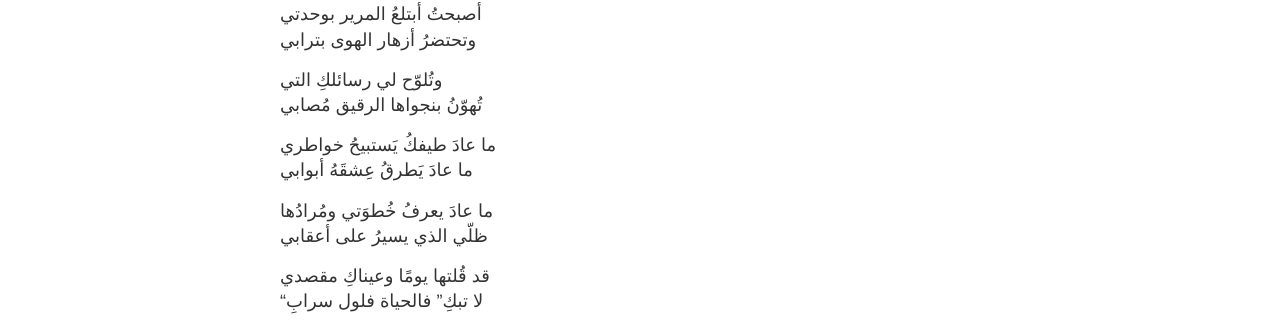
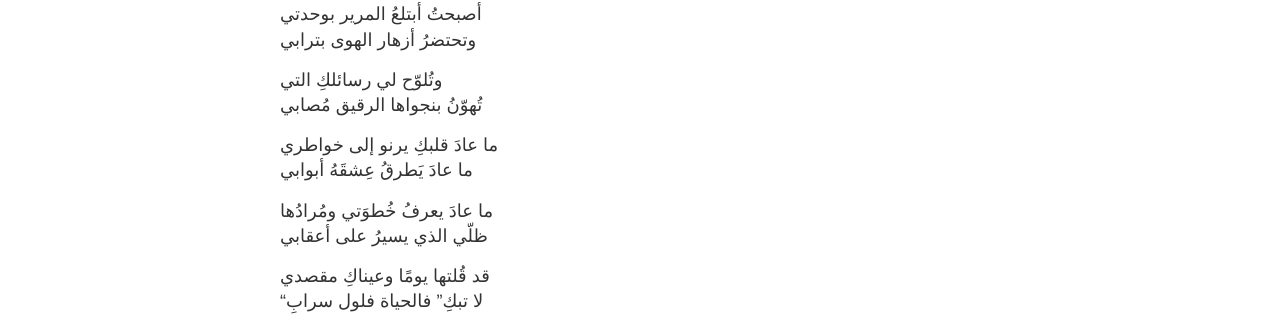
Before and after one commit to aelasr/aelasr.github.io, a Jekyll site: the page built from _posts/2020-08-04-Dont-Leave.md, in a window 1280 px wide. Shown: the part 290-612 px from the top of the page. Built offline with Jekyll 4.4.1, drawn with Linux system fonts in a browser that asks for light colours.

Commit message:
Update 2020-08-04-Dont-Leave.md

```diff
--- a/_posts/2020-08-04-Dont-Leave.md
+++ b/_posts/2020-08-04-Dont-Leave.md
@@ -12,7 +12,7 @@ title: Don't Leave
 وتُلوّح لي رسائلكِ التي
 تُهوّنُ بنجواها الرقيق مُصابي
 
-ما عادَ طيفكُ يَستبيحُ خواطري
+ما عادَ قلبكِ يرنو إلى خواطري
 ما عادَ يَطرقُ عِشقَهُ أبوابي
 
 ما عادَ يعرفُ خُطوَتي ومُرادُها
```
